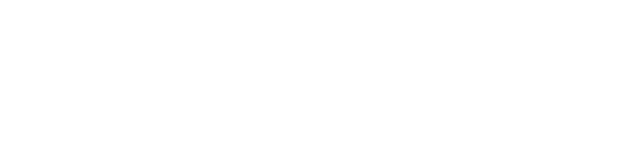
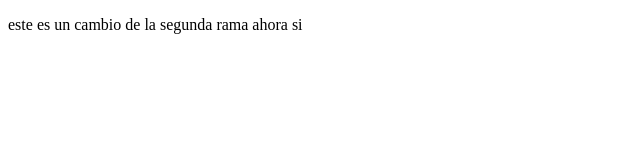
Before and after one commit to Sergioandux/prueba-de-git2, a plain HTML site: page index.html in a window 1280 px wide. Shown: the whole page, without its empty margins (0-640 px from the left). Drawn offline with Linux system fonts and the light colour scheme.

Commit message:
cambio en la segunda rama

```diff
--- a/index.html
+++ b/index.html
@@ -7,6 +7,7 @@
     <title>prueba git</title>
 </head>
 <body>
+    <p>este es un cambio de la segunda rama ahora si </p>
     <script src="/assets/js/index.js"></script>
 </body>
 </html>
```
